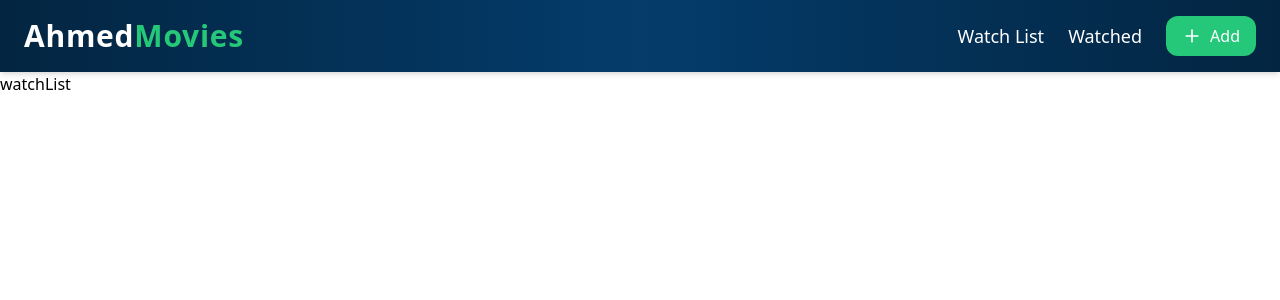
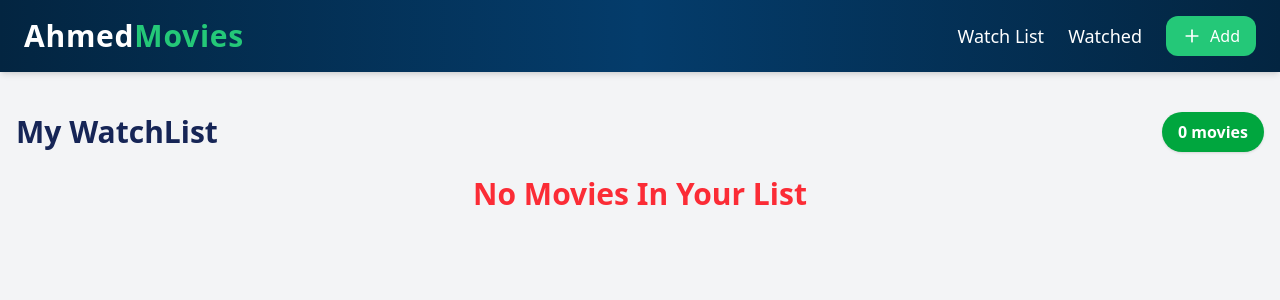
Before and after one commit to seadadevo/React-Movie-App, a React (Vite) app: page / in a window 1280 px wide. Shown: the top 300 px of the page. Built offline with nearby package versions, Linux system fonts and the light colour scheme.

Commit message:
display the whatchList

```diff
--- /dev/null
+++ b/src/Components/MovieCard.jsx
@@ -0,0 +1,20 @@
+import React from 'react'
+
+const MovieCard = ({movie, type}) => {
+  return (
+    <div
+
+              className="bg-white  shadow-lg rounded-xl flex flex-col items-center p-4 transform hover:scale-105 transition-transform duration-200"
+            >
+              <img
+                className="object-cover w-32 h-44 rounded-md mb-3"
+                src={movie.Poster !== "N/A" ? movie.Poster : "https://placehold.co/150x220?text=No+Image"}
+                alt={movie.Title}
+              />
+              <h3 className="text-lg font-semibold text-gray-800 text-center">{movie.Title}</h3>
+              <span className="text-sm text-gray-500 mt-1">{movie.Year}</span>
+            </div>
+  )
+}
+
+export default MovieCard
--- a/src/Components/WatchList.jsx
+++ b/src/Components/WatchList.jsx
@@ -1,11 +1,35 @@
-import React from 'react'
+import React from 'react';
+import { useMovieContext } from './context/GlobalContext';
+import MovieCard from './MovieCard';
 
 const WatchList = () => {
+  const movieContext = useMovieContext();
+  const watchlistCount = movieContext.Watchlist.length;
+
   return (
-    <div>
-      watchList
+    <div className="bg-gray-100 min-h-screen">
+      <div className="container mx-auto pt-10 px-4">
+
+        <div className="flex items-center justify-between mb-6">
+          <h1 className="text-blue-950 font-bold text-3xl">My WatchList</h1>
+          <span className="bg-green-600 rounded-full px-4 py-2 text-white font-semibold shadow">
+            {watchlistCount} {watchlistCount === 1 ? 'movie' : 'movies'}
+          </span>
+        </div>
+
+       {movieContext.Watchlist.length > 0 ? (
+        <div className="grid grid-cols-1 sm:grid-cols-2 md:grid-cols-3 xl:grid-cols-4 gap-6">
+          {movieContext.Watchlist.map((movie) => (
+            <MovieCard key = {movie.imdbID} movie ={movie} type = "watchlist"/>
+          ))}
+        </div>
+
+       ):
+       <h2 className='text-red-500 font-semibold text-3xl text-center'>No Movies In Your List</h2>
+       }
+      </div>
     </div>
-  )
-}
+  );
+};
 
-export default WatchList
+export default WatchList;
```
